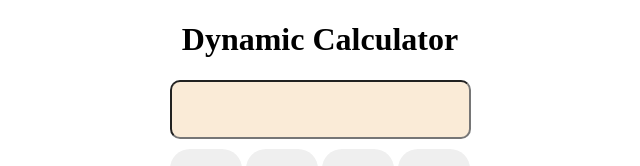
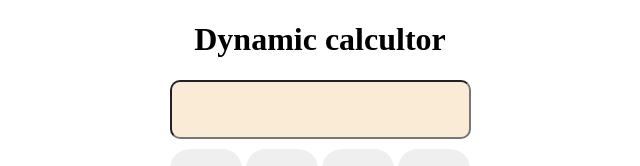
Before and after one commit to Tirupati-Reddy1/Dyn_Calculator, a plain HTML site: page index.html in a window 1280 px wide. Shown: the top 166 px of the page, without its empty margins (320-960 px from the left). Drawn offline with Linux system fonts and the light colour scheme.

Commit message:
Dynamic_Calculator

```diff
--- a/index.html
+++ b/index.html
@@ -8,7 +8,7 @@
     <script src="calculator.js" defer></script>
 </head>
 <body>
-    <h1 style="text-align: center;">Dynamic Calculator</h1>
+    <h1 style="text-align: center;">Dynamic  calcultor</h1>
     <div id="min_div">
         <input id="display" type="text">
         <div >
```
